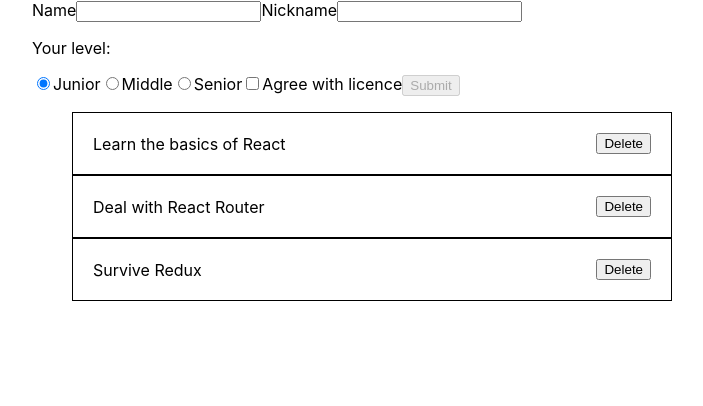
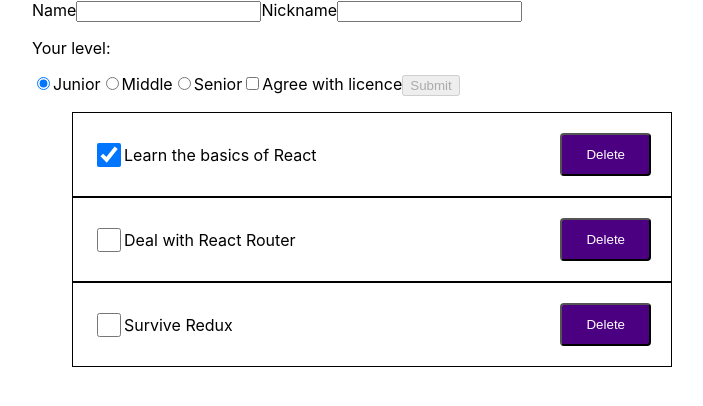
Before and after one commit to barometer-js/react-37-lectures, a React (Create React App) app: page / in a window 1280 px wide. Shown: the top 406 px of the page, without its empty margins (23-726 px from the left). Built offline with nearby package versions, Linux system fonts and the light colour scheme.

Commit message:
todoList

```diff
--- a/src/components/TodoList/TodoList.js
+++ b/src/components/TodoList/TodoList.js
@@ -1,12 +1,30 @@
 import React from 'react';
+import classNames from 'classnames';
 import s from './TodoList.module.css';
 
-const TodoList = ({ todos, onDeleteTodo }) => (
+const TodoList = ({ todos, onDeleteTodo, onToggleCompleted }) => (
   <ul className={s.TodoList}>
-    {todos.map(({ id, text }) => (
-      <li key={id} className={s.TodoList__item}>
+    {todos.map(({ id, text, completed }) => (
+      <li
+        key={id}
+        className={classNames(s.TodoList__item, {
+          [s.TodoList__item__completed]: completed,
+        })}
+      >
+        <input
+          type="checkbox"
+          className={s.TodoList__checkbox}
+          checked={completed}
+          onChange={() => onToggleCompleted(id)}
+        />
         <p className={s.TodoList__text}>{text}</p>
-        <button onClick={() => onDeleteTodo(id)}>Delete</button>
+        <button
+          type="button"
+          className={s.TodoList__btn}
+          onClick={() => onDeleteTodo(id)}
+        >
+          Delete
+        </button>
       </li>
     ))}
   </ul>
--- a/src/components/TodoList/TodoList.module.css
+++ b/src/components/TodoList/TodoList.module.css
@@ -15,3 +15,18 @@
   margin-bottom: 0;
   margin-right: 10px;
 }
+
+.TodoList__checkbox {
+  cursor: pointer;
+  width: 24px;
+  height: 24px;
+}
+
+.TodoList__btn {
+  margin-left: auto;
+  border-radius: 4px;
+  padding: 12px 24px;
+  background-color: indigo;
+  color: white;
+  font-weight: 500;
+}
```
